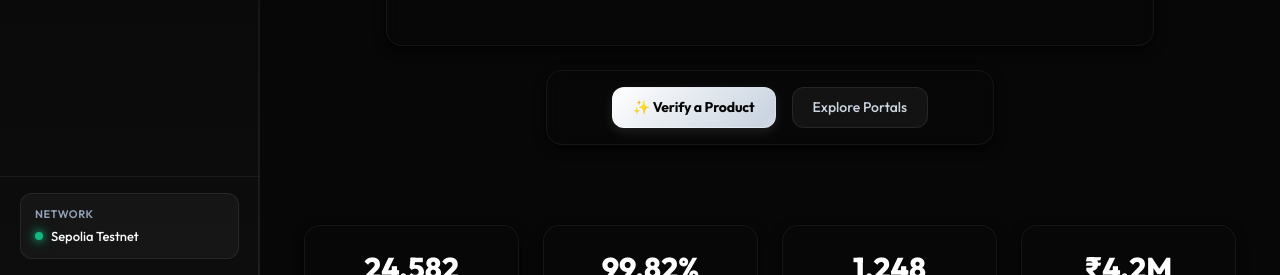
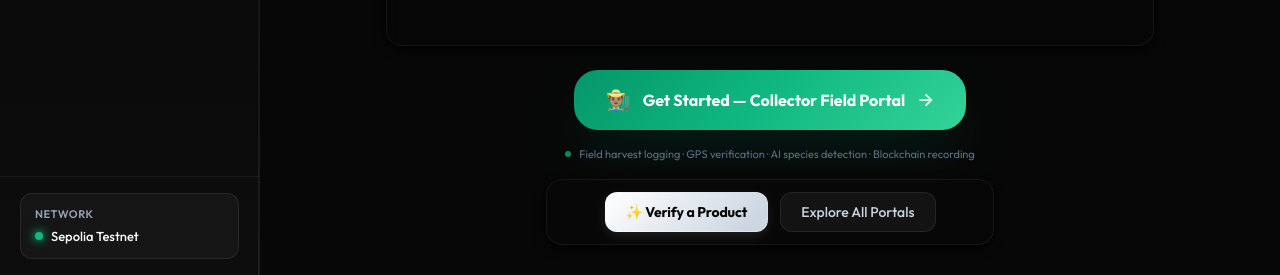
Before and after one commit to Iamudt19/mulpath, a React (Vite) app in the folder frontend/: page / in a window 1280 px wide. Shown: the part 525-800 px from the top of the page. Built offline with nearby package versions, Linux system fonts and the light colour scheme; no server answers.

Commit message:
feat: add Get Started — Collector Field Portal button directly below homepage title

```diff
--- a/frontend/src/pages/index.tsx
+++ b/frontend/src/pages/index.tsx
@@ -73,14 +73,39 @@ export const Home = () => {
           </p>
         </div>
 
-        {/* Div 3: Call to Actions */}
-        <div className="glass-card max-w-md mx-auto p-4 flex justify-center gap-4 animate-fade-in-up">
-          <Button onClick={() => navigate('/verify')} className="px-5 py-2.5 font-bold text-xs">✨ Verify a Product</Button>
-          <Button variant="secondary" onClick={() => {
-            const el = document.getElementById('portals');
-            el?.scrollIntoView({ behavior: 'smooth' });
-          }} className="px-5 py-2.5 font-semibold text-xs">Explore Portals</Button>
+        {/* Div 3: Primary CTA — Get Started as Collector */}
+        <div className="flex flex-col items-center gap-4 animate-fade-in-up">
+          {/* Main hero CTA */}
+          <button
+            onClick={() => navigate('/collector')}
+            className="group relative flex items-center gap-3 px-8 py-4 rounded-2xl font-bold text-base text-white overflow-hidden shadow-2xl shadow-emerald-900/40 transition-all duration-300 hover:scale-105 active:scale-95"
+            style={{
+              background: 'linear-gradient(135deg, #059669 0%, #10b981 50%, #34d399 100%)',
+            }}
+          >
+            {/* Shimmer */}
+            <span className="absolute inset-0 bg-gradient-to-r from-transparent via-white/20 to-transparent -translate-x-full group-hover:translate-x-full transition-transform duration-700" />
+            <span className="text-xl">👨🏽‍🌾</span>
+            <span>Get Started — Collector Field Portal</span>
+            <span className="text-lg opacity-80 group-hover:translate-x-1 transition-transform">→</span>
+          </button>
+
+          {/* Caption */}
+          <p className="text-[11px] text-slate-500 font-sans flex items-center gap-2">
+            <span className="w-1.5 h-1.5 rounded-full bg-emerald-500 animate-pulse inline-block" />
+            Field harvest logging · GPS verification · AI species detection · Blockchain recording
+          </p>
+
+          {/* Secondary actions */}
+          <div className="glass-card max-w-md w-full p-3 flex justify-center gap-3">
+            <Button onClick={() => navigate('/verify')} className="px-5 py-2.5 font-bold text-xs">✨ Verify a Product</Button>
+            <Button variant="secondary" onClick={() => {
+              const el = document.getElementById('portals');
+              el?.scrollIntoView({ behavior: 'smooth' });
+            }} className="px-5 py-2.5 font-semibold text-xs">Explore All Portals</Button>
+          </div>
         </div>
+
       </div>
 
       {/* Trust Stats Ticker Grid */}
```
